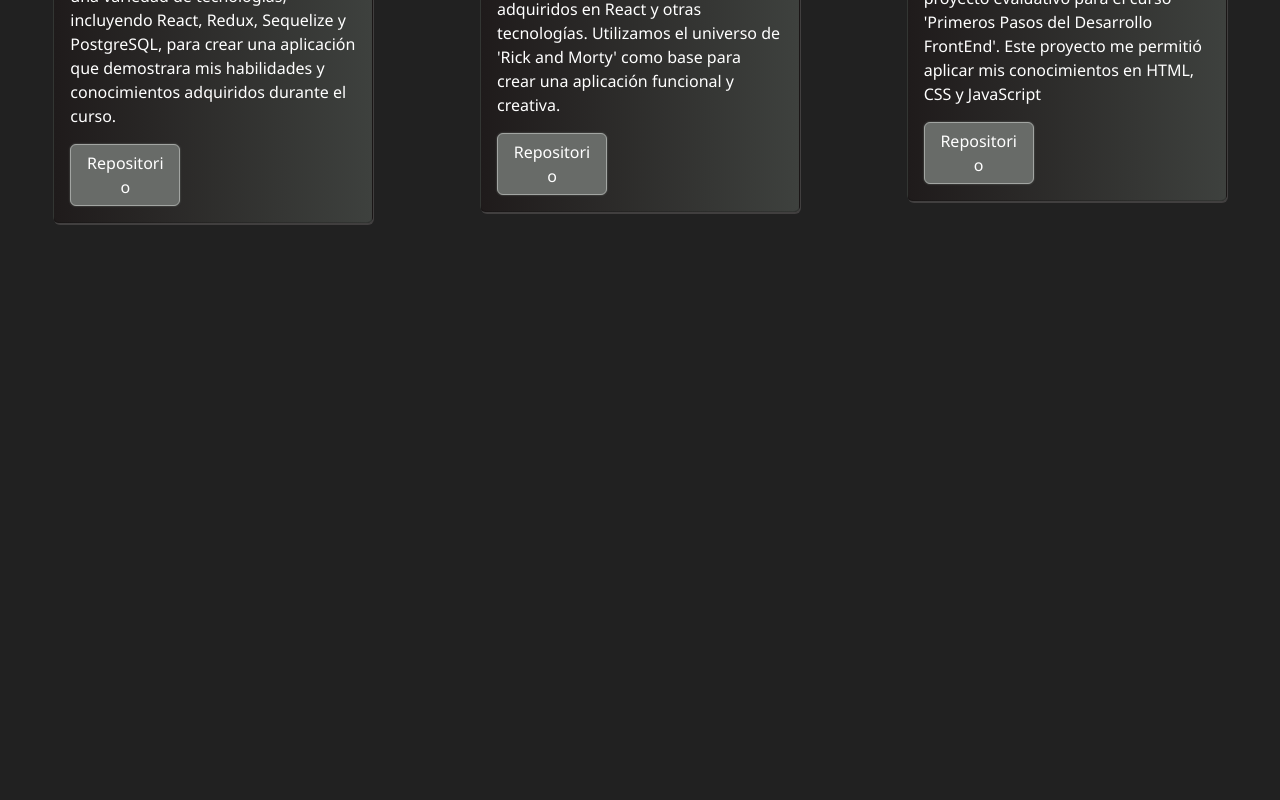
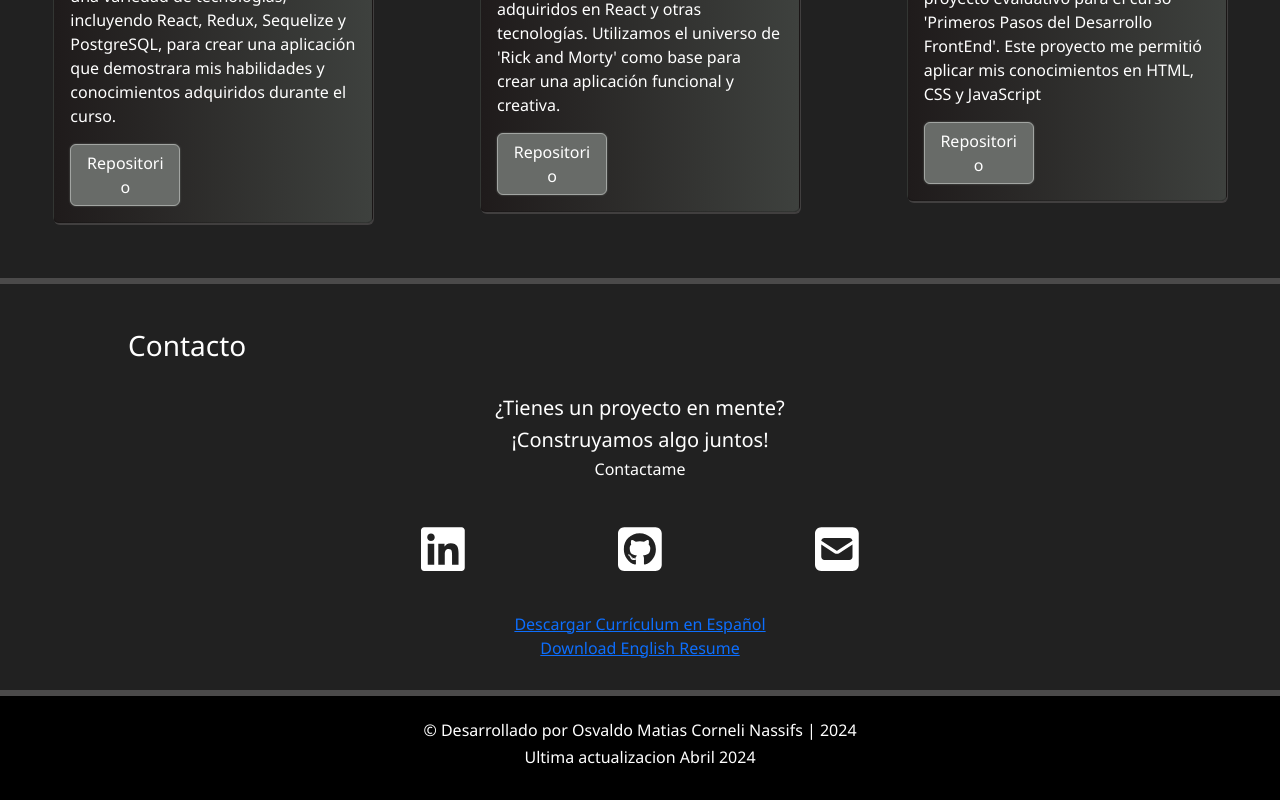
Before and after one commit to OsvaldoCorneli/portfolio-osvaldo, a React (Vite) app: page / in a window 1280 px wide. Shown: the part 3354-4154 px from the top of the page. Before the commit the page ends 3622 px from the top, so only its background shows below. Built offline with nearby package versions, Linux system fonts and the light colour scheme.

Commit message:
agregue Contacto y footer

```diff
--- a/src/App.css
+++ b/src/App.css
@@ -72,6 +72,25 @@ body{
   padding: 20px 0;
 }
 
+#contact-app{
+  display: flex;
+  flex-direction: column;
+  align-items: center;
+  padding: 20px 0;
+
+}
+
+footer{
+  background-color: black;
+  padding: 25px;
+}
+
+footer div{
+  display: flex;
+  flex-direction: column;
+  align-items: center;
+}
+
 @media(max-height: 400px){
   #navbar-fixed{
     display: "none";
--- a/src/App.jsx
+++ b/src/App.jsx
@@ -5,8 +5,7 @@ import Skills from './Components/Skills/Skills'
 import './App.css'
 import Education from './Components/Education/Education'
 import Proyects from './Components/Proyects/Proyects'
-import { faWindows } from '@fortawesome/free-brands-svg-icons'
-
+import Contact from './Components/Contact/Contact'
 
 function App() {
 
@@ -55,7 +54,7 @@ function App() {
             <a id="botonSkills" href="#skills"><li>Habilidades</li></a>
             <a href="#education"><li>Educacion</li></a>
             <a href="#projects"><li>Proyectos</li></a>
-            <a href="#"><li>Contacto</li></a>
+            <a href="#contact"><li>Contacto</li></a>
         </ul>
       </div>
       <div id="header-app">
@@ -101,7 +100,33 @@ function App() {
          <Proyects/>
       </div>
 
+      <div className='separador'></div>
+
+
+      <div id="contact-app">
+      <div className="subtittle">
+          <h3 id="contact">Contacto</h3>
+        </div>
+         <Contact/>
+      </div>
+
+      <div className='separador'></div>
+
+    <footer>
+    <div>
+
+    <h6>© Desarrollado por Osvaldo Matias Corneli Nassifs | 2024 </h6>
+    <h6>Ultima actualizacion Abril 2024</h6>
     </div>
+
+
+    </footer>
+
+
+
+
+    </div>
+
 
 
 
--- /dev/null
+++ b/src/Components/Contact/Contact.jsx
@@ -0,0 +1,35 @@
+import React from "react";
+import "./contact.css"
+import { FontAwesomeIcon } from '@fortawesome/react-fontawesome';
+import { faLinkedin, faSquareGithub } from '@fortawesome/free-brands-svg-icons';
+import { faSquareEnvelope} from '@fortawesome/free-solid-svg-icons'
+
+
+export default function Contact(){
+
+
+
+return(
+    <div id="contact-body">
+
+        <h5>¿Tienes un proyecto en mente?</h5>
+        <h5>¡Construyamos algo juntos!</h5>
+        <h6>Contactame</h6>
+
+        <div id="icons-contact">
+    <ul>
+        <li><a href="https://www.linkedin.com/in/osvaldo-corneli-nassif-822728268/" target="_blank"><FontAwesomeIcon icon={faLinkedin} /></a></li>
+        <li><a href="https://github.com/OsvaldoCorneli" target="_blank"><FontAwesomeIcon icon={faSquareGithub} /></a></li>
+        <li><a href=""><FontAwesomeIcon icon={faSquareEnvelope} /></a></li>
+    </ul>
+
+    <a href="../../../public/CVs/CorneliOsvaldoCV.pdf" download="CorneliOsvaldoCV.pdf" className="buttonCv">Descargar Currículum en Español</a><br />
+    <a href="../../../public/CVs/OsvaldoCorneliResume.pdf" download="OsvaldoCorneliResume.pdf" className="buttonCv">Download English Resume</a>
+</div>
+
+</div>
+)
+
+
+
+}
--- /dev/null
+++ b/src/Components/Contact/contact.css
@@ -0,0 +1,52 @@
+#contact-body{
+    padding: 40px 0 0 0;
+    text-align: center;
+    display: flex;
+    flex-direction: column;
+    justify-content: center;
+    align-items: center;
+
+}
+
+
+#icons-contact ul {
+
+    list-style: none;
+    margin: 25px;
+    padding: 0;
+    font-size: 50px;
+
+
+}
+
+
+#icons-contact ul a{
+
+   color: white;
+
+
+}
+
+@media(min-width: 760px){
+
+
+
+    #contact-body{
+       width: 50%;
+       padding: 25px 0 0 0;
+
+    }
+
+    #icons-contact{
+        width: 100%;
+    }
+
+    #icons-contact ul{
+        display: flex;
+        justify-content: space-around;
+    }
+
+
+
+
+}
--- a/src/Components/NavBar/Navbar.jsx
+++ b/src/Components/NavBar/Navbar.jsx
@@ -19,7 +19,7 @@ return(
             <a id="botonSkills" href="#skills"><li>Habilidades</li></a>
             <a href="#education"><li>Educacion</li></a>
             <a href="#projects"><li>Proyectos</li></a>
-            <a href="#"><li>Contacto</li></a>
+            <a href="#contact"><li>Contacto</li></a>
         </ul>
 
 
--- a/src/Components/Toggle/Toggle.jsx
+++ b/src/Components/Toggle/Toggle.jsx
@@ -53,7 +53,8 @@ function Toggle() {
         break;
 
         case 5:
-            console.log("5")
+        window.location.href = "#contact"
+        cerrar.click()
         break
 
         default:
```
Also changed, not shown: 2 other files (tests, documents, lock files or other folders).
